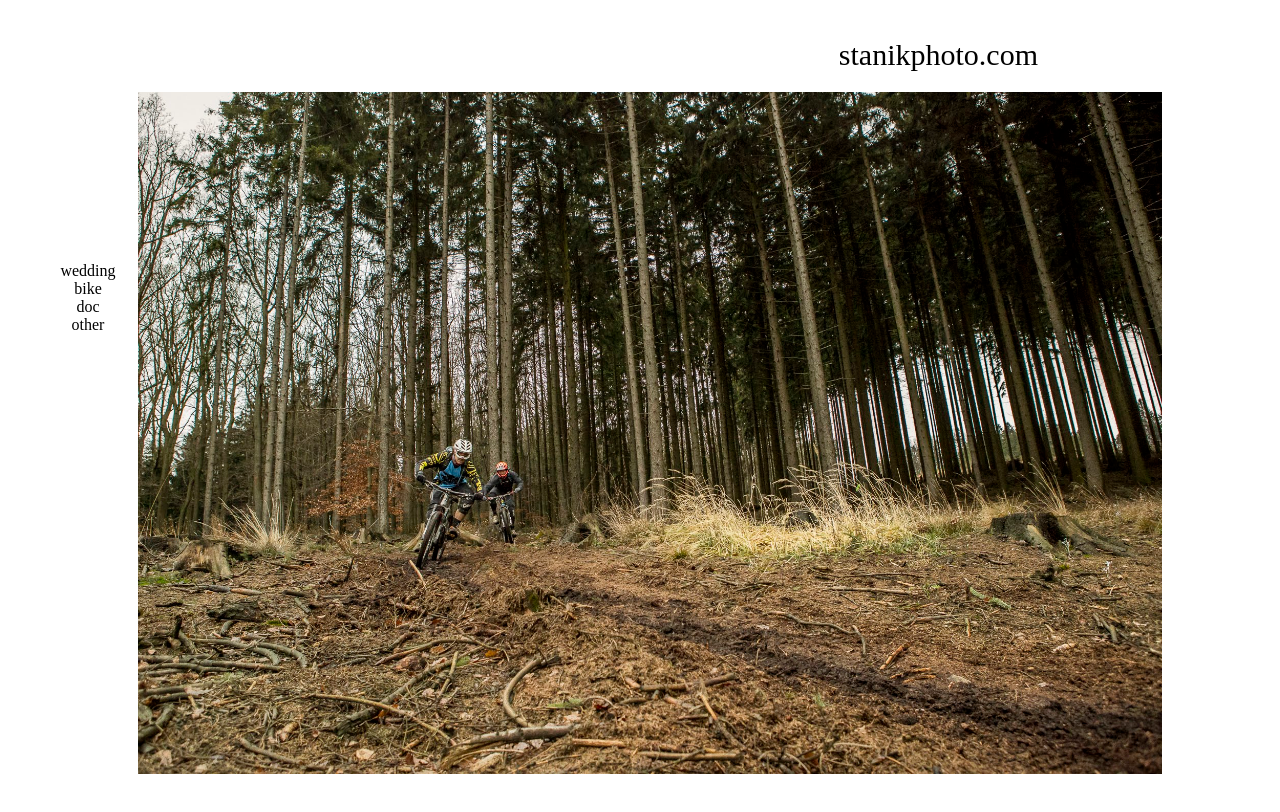
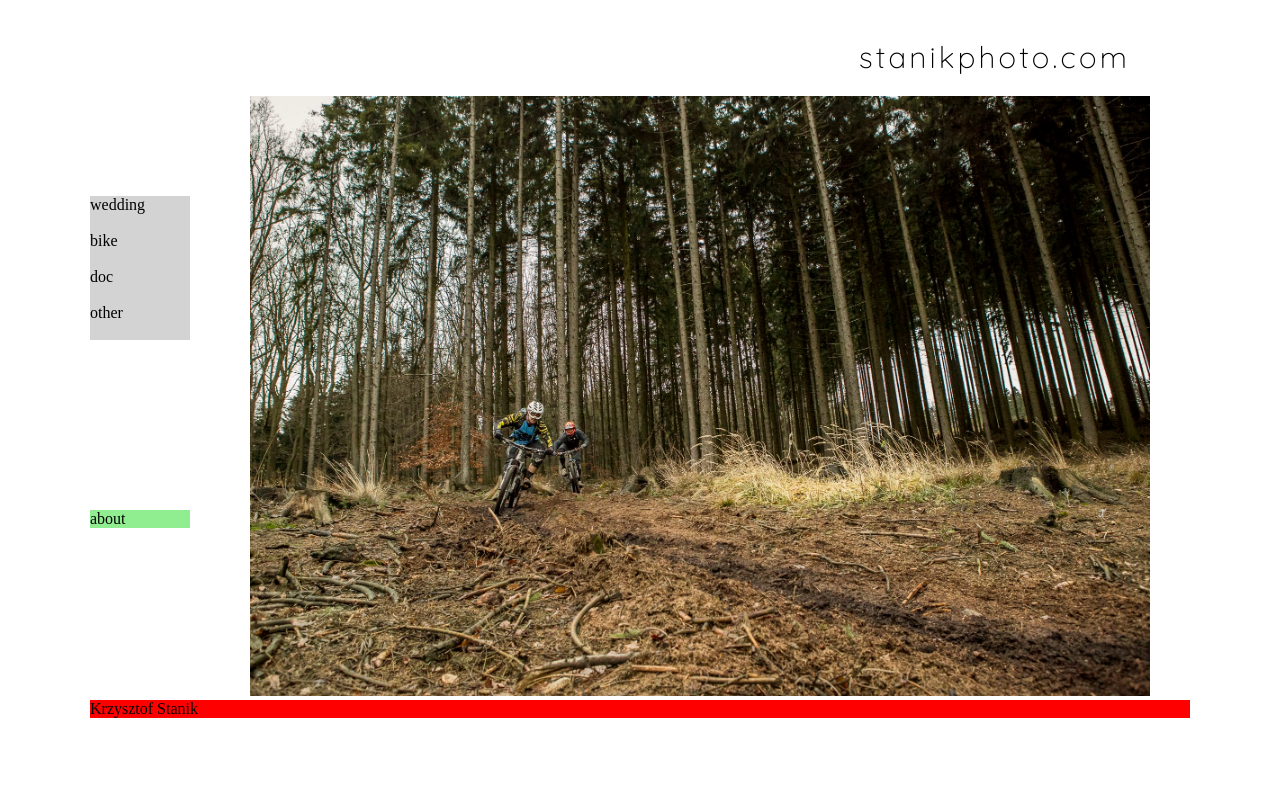
Before and after one commit to KStanik/stanikphoto, a plain HTML site: page index.html in a window 1280 px wide. Drawn offline with Linux system fonts and the light colour scheme.

Commit message:
dodane about.html, odkolorowane linki

```diff
--- a/index.html
+++ b/index.html
@@ -3,23 +3,32 @@
     <head>
         <meta charset="utf-8" />
         <title>stanikphoto.com</title>
-        <meta name="description" content="Serwis pokazuje TOP 5 seriali" />
+        <meta name="description" content="Krzysztof Stanik Fotografia" />
         <meta name="keywords" content="photo, stanikphoto, bike, mountainbike" />
         <meta http-equiv="X-UA-compatible" content="IE=edge,chrome=1" />
         <link rel="stylesheet" type="text/css" href="style.css">
+        <link href="https://fonts.googleapis.com/css?family=Quicksand:300" rel="stylesheet">
+
     </head>
 
 
     <body>
         <div id="container">
-            <div id="logo">stanikphoto.com
+
+            <div id="logo"><a href="index.html">stanikphoto.com</a>
             </div>
-            <div id="menu">wedding <br/> bike <br/> doc <br/> other <br/>
+            <div id="nav">
+                <div id="menu">wedding <br/><br/> bike <br/><br/> doc <br/><br/> other <br/><br/>
+                </div>
+                <div id="contact"><a href="about.html">about</a>
+                </div>
             </div>
-            <div id="content">
-                <img src="photo01.jpg" width="1024">
+            <div id="forcontent">
+                <div id="content">
+                <img src="photo01.jpg" width="900">
+                </div>
             </div>
-            <div id="footer">
+            <div id="footer">Krzysztof Stanik
             </div>
         </div>
     </body>
--- a/style.css
+++ b/style.css
@@ -1,33 +1,59 @@
 #container
 
 {
-    width: 1000px;
+    width: 1100px;
     padding: 30px;
-    text-align: center;
+    margin-left: auto;
+    margin-right: auto;
 }
 
 #logo
 
 {
-    width: 1000px;
+    width: 1040px;
+    font-size: 30px;
+    margin-bottom: 20px;
+    font-family: 'Quicksand', sans-serif;
+    letter-spacing: 0.2ex;
     text-align: right;
-    padding-bottom: 20px;
-    font-size: 30px;
+    margin-right: 60px;
 }
+
+#nav
+
+{
+    float:left;
+}
+
 
 #menu
 
 {
-    float: left;
+    width: 100px;
+    margin-top: 100px;
+    background-color: lightgray;
+}
+
+#contact
+
+{
     width: 100px;
     margin-top: 170px;
+    background-color: lightgreen;
+}
+
+#forcontent
+
+{
+    width: 900px;
+    float: left;
 }
 
 #content
 
 {
-    float: left;
     width: 900px;
+    margin-left: 60px;
 }
 
 #footer
@@ -35,4 +61,33 @@
 {
    background-color: red;
    clear: both;
+   width: 1100px;
 }
+
+a:link
+
+{
+    color: black;
+    text-decoration: none;
+    background-color: transparent;
+
+
+}
+
+a:visited
+
+{
+    color: black;
+    text-decoration: none;
+    background-color: transparent;
+
+}
+
+a:hover
+
+{
+    color: black;
+    text-decoration: none;
+    background-color: transparent;
+
+}
```
Also changed, not shown: about.html (added, +15 -0 lines).
